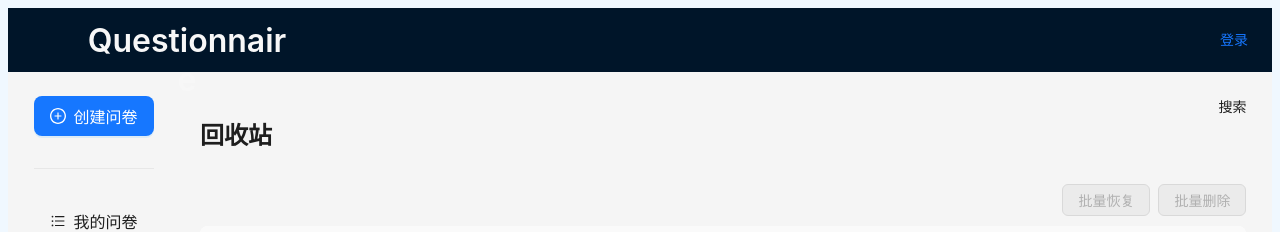
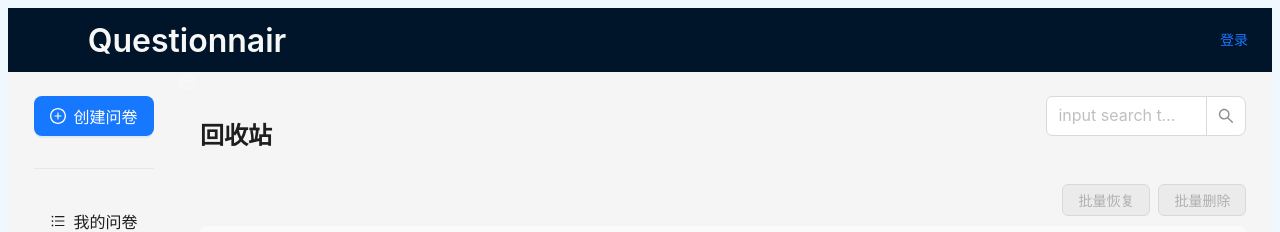
Before and after one commit to XingXiangrong124/questionnaire, a React (Vite) app: page /management/rubbish in a window 1280 px wide. Shown: the top 232 px of the page. Built offline with nearby package versions, Linux system fonts and the light colour scheme.

Commit message:
add: url和搜索框联动

```diff
--- /dev/null
+++ b/src/components/SearchQuestion.tsx
@@ -0,0 +1,43 @@
+import { FC, useState, ChangeEvent, useEffect } from 'react';
+import { useNavigate, useLocation, useSearchParams } from 'react-router-dom';
+import { Input, Space } from 'antd';
+import { LIST_PATHNAME } from '../router';
+import { LIST_SEARCH_PARAMETER_KEY } from '../constant/index';
+const { Search } = Input;
+const SearchQuestion: FC = () => {
+  const nav = useNavigate();
+  const { pathname } = useLocation();
+  //↓学习
+  const [searchParams] = useSearchParams();
+  const [keyValue, setKeyValue] = useState('');
+  // 获取url参数，和分页搜索框联动
+  useEffect(() => {
+    const curValue = searchParams.get(LIST_SEARCH_PARAMETER_KEY) || '';
+    setKeyValue(curValue);
+  }, [searchParams]);
+  const onSearch = (value: string) => {
+    nav({
+      pathname: LIST_PATHNAME,
+      search: `${LIST_SEARCH_PARAMETER_KEY}=${value}`,
+    });
+  };
+  const SearchHandle = (event: ChangeEvent<HTMLInputElement>) => {
+    setKeyValue(event.target.value);
+  };
+  return (
+    <>
+      <Space>
+        <Search
+          size="large"
+          placeholder="input search text"
+          value={keyValue}
+          onSearch={onSearch}
+          onChange={SearchHandle}
+          allowClear
+          style={{ width: 200 }}
+        />
+      </Space>
+    </>
+  );
+};
+export default SearchQuestion;
--- /dev/null
+++ b/src/constant/index.ts
@@ -0,0 +1,5 @@
+/**
+ * @description 常量名称
+ */
+
+export const LIST_SEARCH_PARAMETER_KEY = 'key';
--- a/src/views/Register.tsx
+++ b/src/views/Register.tsx
@@ -1,4 +1,4 @@
-import { FC } from 'react';
+import { FC, useState, ChangeEvent } from 'react';
 import { Button } from 'antd/es/radio';
 import { useNavigate } from 'react-router-dom';
 const Register: FC = () => {
@@ -6,7 +6,6 @@ const Register: FC = () => {
   return (
     <>
       <div>Register</div>
-      <div>
       <Button
         onClick={() => {
           nav(-1);
@@ -14,7 +13,6 @@ const Register: FC = () => {
       >
         返回
       </Button>
-      </div>
     </>
   );
 };
--- a/src/views/mangement/List.tsx
+++ b/src/views/mangement/List.tsx
@@ -2,6 +2,7 @@ import { FC, useState, useEffect } from 'react';
 import styles from './common.module.scss';
 import { produce } from 'immer';
 import QuestionCard from '../../components/QuestionCard';
+import SearchQuestion from '../../components/SearchQuestion';
 import { useTitle } from 'ahooks';
 import { Typography, Empty } from 'antd';
 const { Title } = Typography;
@@ -56,7 +57,9 @@ const List: FC = () => {
         <div className={styles.left}>
           <Title level={3}>我的问卷</Title>
         </div>
-        <div className={styles.right}>搜索</div>
+        <div className={styles.right}>
+          <SearchQuestion />
+        </div>
       </div>
       <div className={styles.content}>
         {questions.length === 0 && <Empty description="添加你的问卷吧❤" />}
--- a/src/views/mangement/Rubbish.tsx
+++ b/src/views/mangement/Rubbish.tsx
@@ -3,6 +3,7 @@ import styles from './common.module.scss';
 import { useTitle } from 'ahooks';
 import { Typography } from 'antd';
 import RubbishTable from '../../components/RubbishTable';
+import SearchQuestion from '../../components/SearchQuestion';
 const { Title } = Typography;
 const Rubbish: FC = () => {
   useTitle('回收站');
@@ -12,7 +13,9 @@ const Rubbish: FC = () => {
         <div className={styles.left}>
           <Title level={3}>回收站</Title>
         </div>
-        <div className={styles.right}>搜索</div>
+        <div className={styles.right}>
+          <SearchQuestion />
+        </div>
       </div>
       <div className={styles.content}>
         <RubbishTable />
--- a/src/views/mangement/Star.tsx
+++ b/src/views/mangement/Star.tsx
@@ -2,6 +2,7 @@ import { FC, useState, useEffect } from 'react';
 import styles from './common.module.scss';
 import { produce } from 'immer';
 import QuestionCard from '../../components/QuestionCard';
+import SearchQuestion from '../../components/SearchQuestion';
 import { useTitle } from 'ahooks';
 import { Typography, Empty } from 'antd';
 const { Title } = Typography;
@@ -48,7 +49,9 @@ const Star: FC = () => {
         <div className={styles.left}>
           <Title level={3}>星标问卷</Title>
         </div>
-        <div className={styles.right}>搜索</div>
+        <div className={styles.right}>
+          <SearchQuestion />
+        </div>
       </div>
       <div className={styles.content}>
         {questions.length === 0 && <Empty description="&nbsp;暂无星标问卷❤" />}
--- a/tsconfig.json
+++ b/tsconfig.json
@@ -2,7 +2,7 @@
   "compilerOptions": {
     "target": "ES2020",
     "useDefineForClassFields": true,
-    "lib": ["ES2020", "DOM", "DOM.Iterable"],
+    "lib": ["ES2021", "DOM", "DOM.Iterable"],
     "module": "ESNext",
     "skipLibCheck": true,
 
```
Lines whose indentation alone changed are shown as unchanged.
